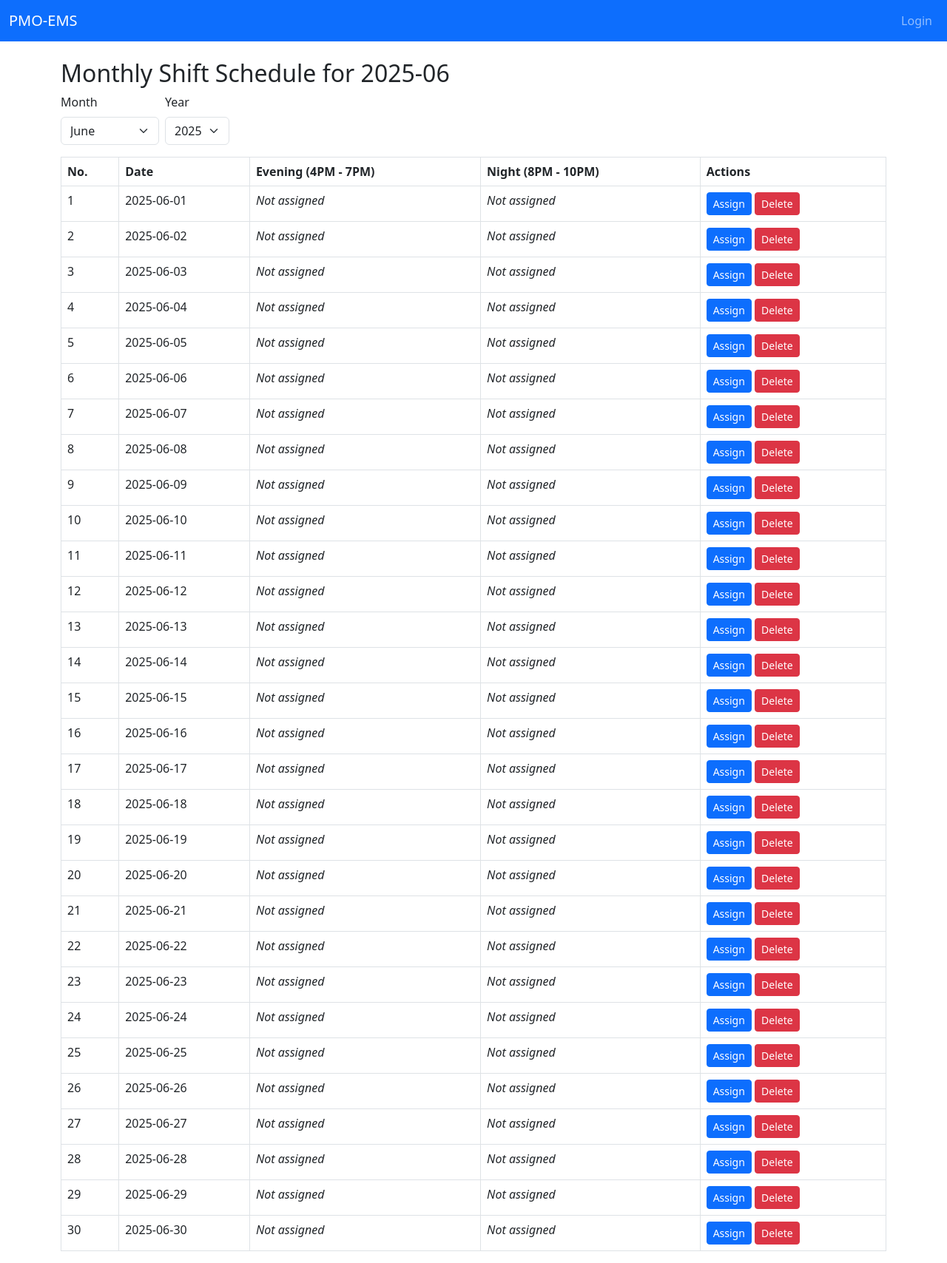
After one commit to HaniffHazmi/pmo-ems, a PHP site: page /views/shift_management/shift_monthly_index.php in a window 1280 px wide. The commit adds this page. Shown: the whole page at 74% size. Run offline with PHP 8.4, Linux system fonts and the light colour scheme; data that the repository does not hold is empty.

Commit message:
Shift Management Admin done. Will add Staff's later.

```diff
--- a/models/Shift.php
+++ b/models/Shift.php
@@ -30,4 +30,15 @@ class Shift {
         $stmt->execute([$staff_id, $month]);
         return $stmt->fetchAll(PDO::FETCH_ASSOC);
     }
+
+    public static function deleteByDate($date) {
+        global $pdo;
+        $stmt = $pdo->prepare("DELETE FROM shifts WHERE shift_date = ?");
+        return $stmt->execute([$date]);
+    }
+
+
+    // In Staff.php
+
+
 }
--- a/models/Staff.php
+++ b/models/Staff.php
@@ -4,6 +4,13 @@
 require_once __DIR__ . '/../config/database.php';
 
 class Staff {
+
+    public static function getById($id) {
+        global $pdo;
+        $stmt = $pdo->prepare("SELECT * FROM staff WHERE id = ?");
+        $stmt->execute([$id]);
+        return $stmt->fetch(PDO::FETCH_ASSOC);
+    }
     public static function findByEmail($email) {
         global $pdo;
         $stmt = $pdo->prepare("SELECT * FROM staff WHERE email = ?");
--- a/views/partials/navbar.php
+++ b/views/partials/navbar.php
@@ -21,7 +21,7 @@ $user = $_SESSION['user'] ?? null;
             <a class="nav-link" href="/views/staff_management/staff_index.php">Manage Staff</a>
           </li>
           <li class="nav-item">
-            <a class="nav-link" href="/views/admin/manage_shift.php">Manage Shifts</a>
+            <a class="nav-link" href="/views/shift_management/shift_monthly_index.php">Manage Shifts</a>
           </li>
           <li class="nav-item">
             <a class="nav-link" href="/views/admin/manage_salary.php">Manage Salary</a>
--- /dev/null
+++ b/views/shift_management/shift_monthly_index.php
@@ -0,0 +1,108 @@
+<?php
+session_start();
+require_once '../../models/Shift.php';
+require_once '../../models/Staff.php';
+
+include '../../views/partials/navbar.php';  // Include navbar
+
+// Get month from GET or current month
+$month = $_GET['month'] ?? date('m');
+$year = $_GET['year'] ?? date('Y');
+
+// Get number of days in the month
+$daysInMonth = cal_days_in_month(CAL_GREGORIAN, $month, $year);
+
+// Prepare array to hold shifts per date
+$shiftData = [];
+
+for ($day = 1; $day <= $daysInMonth; $day++) {
+    $date = sprintf('%04d-%02d-%02d', $year, $month, $day);
+    $shifts = Shift::getAllByDate($date);
+
+    // Assign empty by default
+    $shiftData[$date] = [
+        'evening' => null,
+        'night' => null
+    ];
+
+    foreach ($shifts as $shift) {
+        if ($shift['shift_type'] === 'evening') {
+            $shiftData[$date]['evening'] = $shift['staff_id'];
+        } elseif ($shift['shift_type'] === 'night') {
+            $shiftData[$date]['night'] = $shift['staff_id'];
+        }
+    }
+}
+
+// Helper to get staff name by ID
+function getStaffName($id) {
+    if (!$id) return '<em>Not assigned</em>';
+    $staff = Staff::getById($id);
+    return htmlspecialchars($staff['name']);
+}
+
+?>
+
+<!DOCTYPE html>
+<html lang="en">
+<head>
+    <meta charset="UTF-8" />
+    <title>Monthly Shift Schedule - <?= htmlspecialchars("$year-$month") ?></title>
+    <link href="https://cdn.jsdelivr.net/npm/bootstrap@5.3.0/dist/css/bootstrap.min.css" rel="stylesheet"/>
+</head>
+<body>
+<div class="container mt-4">
+    <h2>Monthly Shift Schedule for <?= htmlspecialchars("$year-$month") ?></h2>
+
+    <form method="GET" class="mb-3 row g-2 align-items-center">
+        <div class="col-auto">
+            <label for="month" class="form-label">Month</label>
+            <select id="month" name="month" class="form-select" onchange="this.form.submit()">
+                <?php for ($m=1; $m<=12; $m++): ?>
+                    <option value="<?= $m ?>" <?= $m == $month ? 'selected' : '' ?>><?= date('F', mktime(0,0,0,$m,1)) ?></option>
+                <?php endfor; ?>
+            </select>
+        </div>
+        <div class="col-auto">
+            <label for="year" class="form-label">Year</label>
+            <select id="year" name="year" class="form-select" onchange="this.form.submit()">
+                <?php for ($y = date('Y') - 5; $y <= date('Y') + 5; $y++): ?>
+                    <option value="<?= $y ?>" <?= $y == $year ? 'selected' : '' ?>><?= $y ?></option>
+                <?php endfor; ?>
+            </select>
+        </div>
+    </form>
+
+    <table class="table table-bordered">
+        <thead>
+        <tr>
+            <th>No.</th>
+            <th>Date</th>
+            <th>Evening (4PM - 7PM)</th>
+            <th>Night (8PM - 10PM)</th>
+            <th>Actions</th>
+        </tr>
+        </thead>
+        <tbody>
+        <?php
+        $count = 1;
+        foreach ($shiftData as $date => $shifts):
+            ?>
+            <tr>
+                <td><?= $count++ ?></td>
+                <td><?= htmlspecialchars($date) ?></td>
+                <td><?= getStaffName($shifts['evening']) ?></td>
+                <td><?= getStaffName($shifts['night']) ?></td>
+                <td>
+                    <a href="shift_assign.php?date=<?= $date ?>" class="btn btn-sm btn-primary">Assign</a>
+                    <a href="shift_delete.php?date=<?= $date ?>" class="btn btn-sm btn-danger"
+                    onclick="return confirm('Are you sure you want to delete all shifts on <?= $date ?>?')">Delete</a>
+                </td>
+
+            </tr>
+        <?php endforeach; ?>
+        </tbody>
+    </table>
+</div>
+</body>
+</html>
```
Also changed, not shown: views/shift_management/shift_assign.php (added, +81 -0 lines), views/shift_management/shift_delete.php (added, +12 -0 lines).
